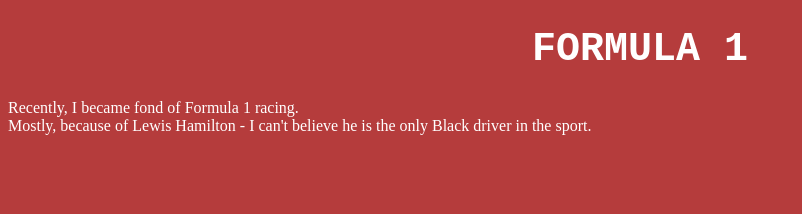
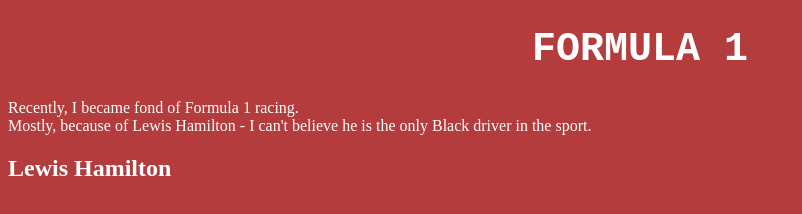
Before and after one commit to f4vur/F1, a plain HTML site: page index.html in a window 1280 px wide. Shown: the whole page, without its empty margins (0-802 px from the left). Drawn offline with Linux system fonts and the light colour scheme.

Commit message:
div changes

```diff
--- a/index.html
+++ b/index.html
@@ -12,6 +12,11 @@
   <p>Recently, I became fond of Formula 1 racing. <br>
     Mostly, because of Lewis Hamilton
     - I can't believe he is the only Black driver in the sport.</p>
+    <div class="Text">
+<h2>Lewis Hamilton</h2>
+    </div>
+
+
 </body>
 
 </html>
```
